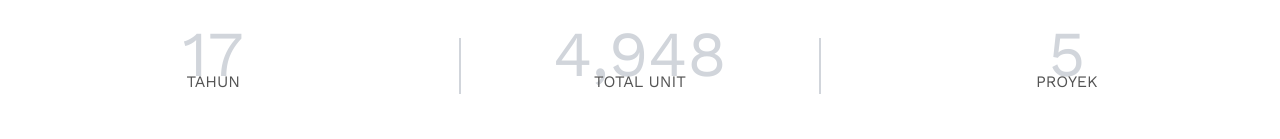
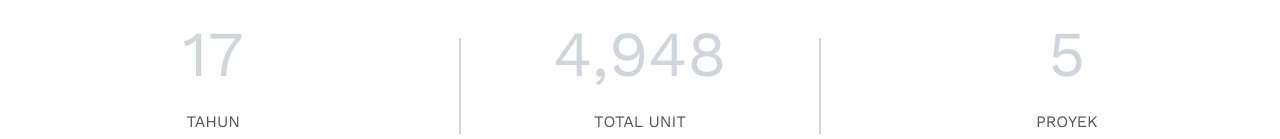
Before and after one commit to desistmrym/propertiwi_group, a React (Vite) app: page / in a window 1280 px wide. Shown: the part 661-800 px from the top of the page. Built offline with nearby package versions, Linux system fonts and the light colour scheme.

Commit message:
update text counting

```diff
--- a/src/container/Home.jsx
+++ b/src/container/Home.jsx
@@ -130,7 +130,7 @@ const Home = () => {
               <div className="text-2xl lg:text-[4rem] text-gray-300">
                 <CountUp start={0} end={moment().year() - 2008} />
               </div>
-              <p className="uppercase">Tahun</p>
+              <p className="uppercase mt-2 lg:mt-10">Tahun</p>
             </div>
             <div className="text-[#545454] text-center w-1/3 border-l-2 border-r-2 border-gray-300">
               <div className="text-2xl lg:text-[4rem] text-gray-300">
@@ -140,7 +140,7 @@ const Home = () => {
                   duration={2} separator=","
                 />
               </div>
-              <p className="uppercase">Total Unit</p>
+              <p className="uppercase mt-2 lg:mt-10">Total Unit</p>
             </div>
             <div className="text-[#545454] text-center w-1/3">
               <div className="text-2xl lg:text-[4rem] text-gray-300">
@@ -150,7 +150,7 @@ const Home = () => {
                   duration={2} separator=","
                 />
               </div>
-              <p className="uppercase">Proyek</p>
+              <p className="uppercase mt-2 lg:mt-10">Proyek</p>
             </div>
           </div>
 
```
